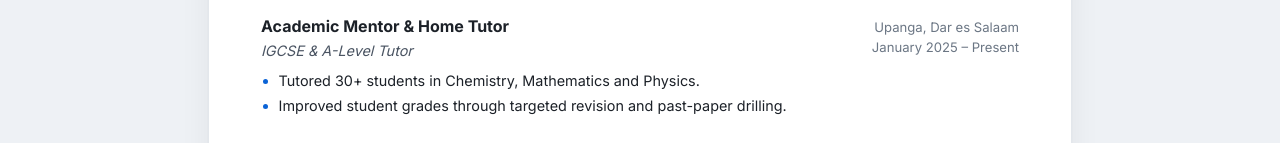
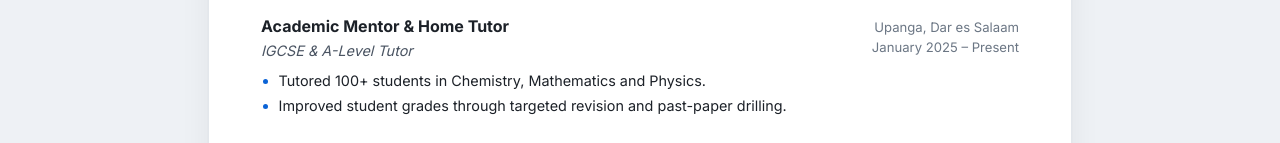
Before and after one commit to dhruvdivecha/Resume-CV, a React (Vite) app: page / in a window 1280 px wide. Shown: the part 809-952 px from the top of the page. Built offline with nearby package versions, Linux system fonts and the light colour scheme.

Commit message:
Update tutor experience to 100+ students

```diff
--- a/src/data/resume.js
+++ b/src/data/resume.js
@@ -64,7 +64,7 @@ export const EXPERIENCE = [
     location: "Upanga, Dar es Salaam",
     period: "January 2025 – Present",
     bullets: [
-      "Tutored 30+ students in Chemistry, Mathematics and Physics.",
+      "Tutored 100+ students in Chemistry, Mathematics and Physics.",
       "Improved student grades through targeted revision and past-paper drilling.",
     ],
   },
```
